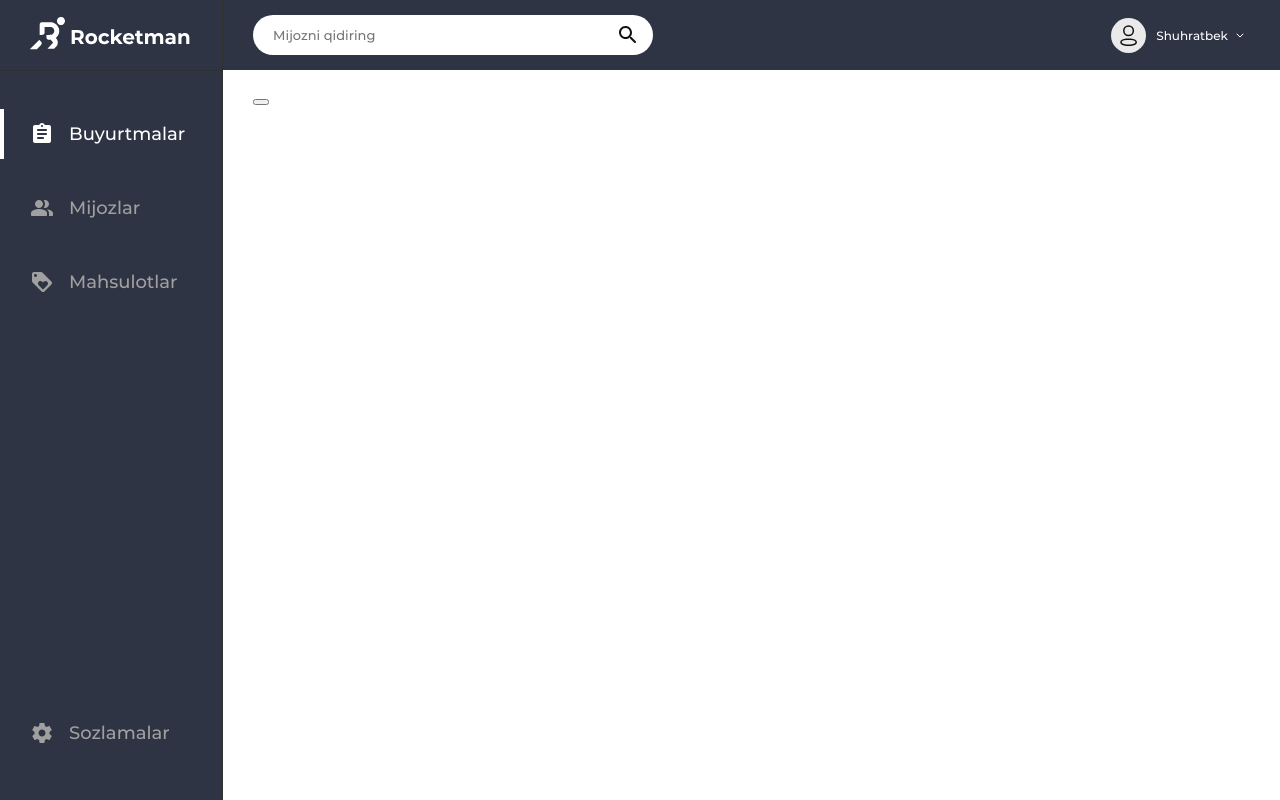
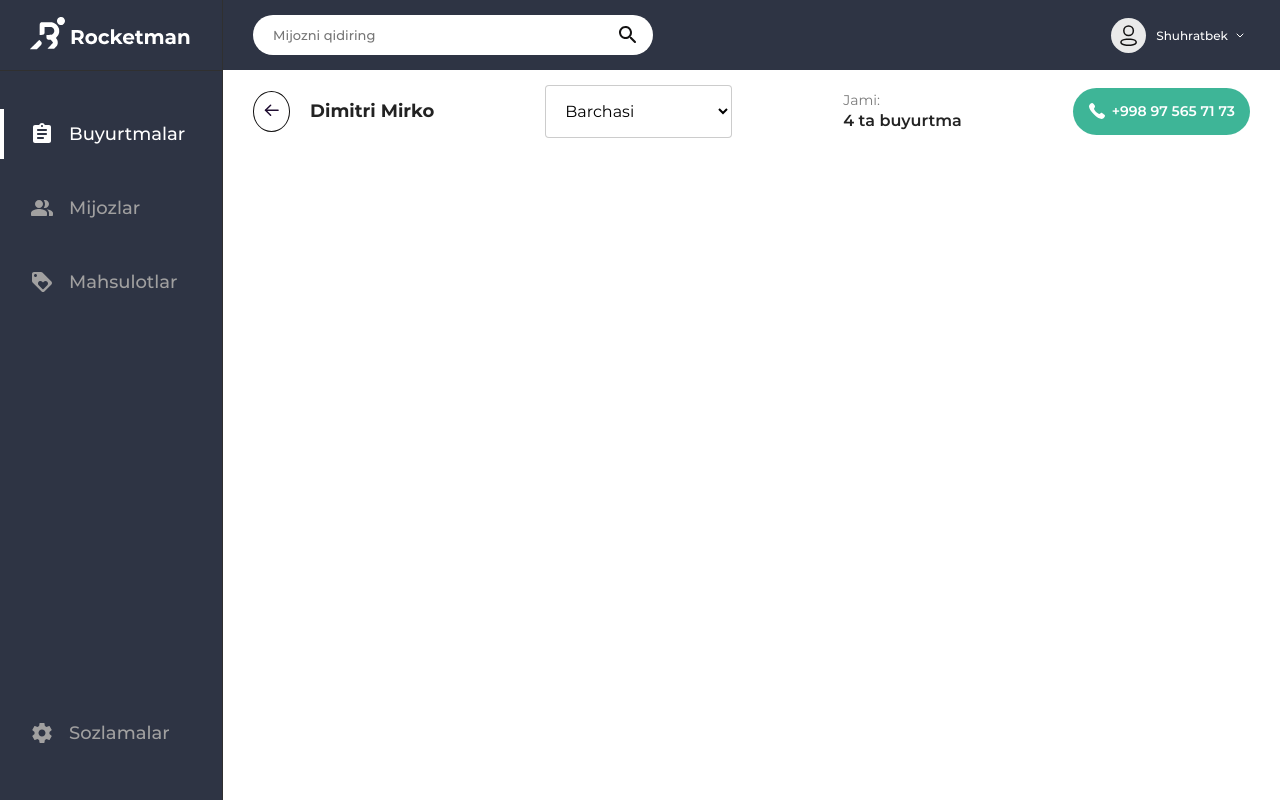
Before and after one commit to abdulqodir18/Rocketman, a React (Create React App) app: page / in a window 1280 px wide. Both pictures are taken after typing "Sample", "Sample123" into the empty fields and a click on the button "Kirish". Built offline with nearby package versions, Linux system fonts and the light colour scheme.

Commit message:
Orders top section is finished

```diff
--- /dev/null
+++ b/src/components/Lib/Svgs/Call.js
@@ -0,0 +1,18 @@
+function Call({ className }) {
+	return (
+		<svg
+			className={className}
+			width='17'
+			height='17'
+			viewBox='0 0 17 17'
+			fill='none'
+			xmlns='http://www.w3.org/2000/svg'>
+			<path
+				d='M13.9333 9.90405C13.3959 9.78845 12.9707 10.038 12.5943 10.2559C12.2088 10.4804 11.4758 11.0751 11.0556 10.9229C8.90429 10.0371 6.88096 8.15417 6.0051 5.99427C5.85073 5.56511 6.44262 4.8274 6.66551 4.43734C6.88179 4.05975 7.12614 3.6306 7.0147 3.08917C6.91398 2.60263 5.61133 0.945065 5.1507 0.491793C4.84691 0.192384 4.53569 0.0277087 4.21622 0.00109455C3.0151 -0.0504704 1.67365 1.5522 1.43838 1.93561C0.848963 2.75316 0.852265 3.84102 1.44828 5.16008C2.88467 8.70309 8.31735 14.05 11.8736 15.5404C12.5299 15.8473 13.1301 16.0012 13.6691 16.0012C14.1966 16.0012 14.6663 15.854 15.07 15.5621C15.3746 15.3866 17.043 13.9785 16.9992 12.7451C16.9728 12.4307 16.8085 12.1164 16.513 11.812C16.0631 11.347 14.4162 10.0055 13.9333 9.90405Z'
+				fill='white'
+			/>
+		</svg>
+	);
+}
+
+export default Call;
--- a/src/components/Orders/Orders.js
+++ b/src/components/Orders/Orders.js
@@ -1,20 +1,47 @@
-import './Orders.scss'
-import Container from '../Container/Container'
+import './Orders.scss';
+import Container from '../Container/Container';
+
+//Svg icons:
+import ArrowLeft from '../Lib/Svgs/ArrowLeft';
+import Call from '../Lib/Svgs/Call';
 
 function Orders() {
-   return(
-      <section className="orders">
-         <Container>
-            <div className="orders__top">
-               <div className="orders__author">
-                  <button className="orders__back-button">
+	return (
+		<section className='orders'>
+			<Container>
+				<div className='orders__top'>
+					<div className='orders__author'>
+						<button className='orders__back-button'>
+							<ArrowLeft />
+						</button>
 
-                  </button>
-               </div>
-            </div>
-         </Container>
-      </section>
-   )
+						<h2 className='orders__fullname'>Dimitri Mirko</h2>
+					</div>
+
+					<select className='orders__select' name='' id=''>
+						<option value='all' selected>
+							Barchasi
+						</option>
+						<option value='ordered'>Buyurtma</option>
+						<option value='accepted'>Tasdiqlandi</option>
+						<option value='preparing'>Tayyorlanmoqda</option>
+						<option value='delivering'>Yetkazish</option>
+						<option value='finished'>Yakunlandi</option>
+						<option value='cancel'>Bekor</option>
+					</select>
+
+					<div className='orders__count'>
+						<h3 className='orders__count-total-heading'>Jami:</h3>
+						<p className='orders__count-total'>4 ta buyurtma</p>
+					</div>
+
+					<a className='orders__tel' href='tel: +998975657173'>
+						<Call className='orders__call-icon' /> +998 97 565 71 73
+					</a>
+				</div>
+			</Container>
+		</section>
+	);
 }
 
-export default Orders
+export default Orders;
--- a/src/components/Orders/Orders.scss
+++ b/src/components/Orders/Orders.scss
@@ -0,0 +1,93 @@
+/* Orders Page: */
+.orders__top {
+	display: flex;
+	align-items: center;
+	justify-content: space-between;
+	white-space: nowrap;
+}
+
+.orders__author {
+	display: flex;
+	align-items: center;
+}
+
+.orders__back-button {
+	margin-right: 20px;
+	padding: 10px;
+	border: 1px solid #131212;
+	border-radius: 50%;
+	background-color: transparent;
+	transition: opacity 0.3s ease;
+	cursor: pointer;
+
+	&:hover {
+		opacity: 0.8;
+	}
+
+	&:active {
+		opacity: 0.6;
+	}
+}
+
+.orders__fullname {
+	margin: 0;
+	font-weight: bold;
+	font-size: 18px;
+	line-height: 22px;
+}
+
+.orders__select {
+	padding: 15px;
+	border: 1px solid rgba(0, 0, 0, 0.2);
+	border-radius: 4px;
+	background-color: #fff;
+	cursor: pointer;
+	outline: none;
+}
+
+.orders__count {
+	display: flex;
+	flex-direction: column;
+}
+
+.orders__count-total-heading {
+	margin: 0;
+	margin-bottom: 3px;
+	font-weight: 400;
+	font-size: 14px;
+	line-height: 15px;
+	opacity: 0.6;
+}
+
+.orders__count-total {
+	margin: 0;
+	font-weight: 600;
+	font-size: 16px;
+	line-height: 20px;
+}
+
+.orders__tel {
+	display: flex;
+	align-items: center;
+	padding: 15px;
+	text-decoration: none;
+	color: #fff;
+	font-weight: 600;
+	font-size: 14px;
+	line-height: 17px;
+	background: #3eb597;
+	border-radius: 50px;
+  transition: opacity 0.3s ease;
+
+	&:hover {
+		opacity: 0.8;
+	}
+
+  &:active {
+		opacity: 0.6;
+	}
+}
+
+.orders__call-icon {
+	margin-right: 7px;
+}
```
Also changed, not shown: public/index.html (+1 -23 lines), src/components/Lib/Svgs/ArrowLeft.js (+24 -7 lines).
